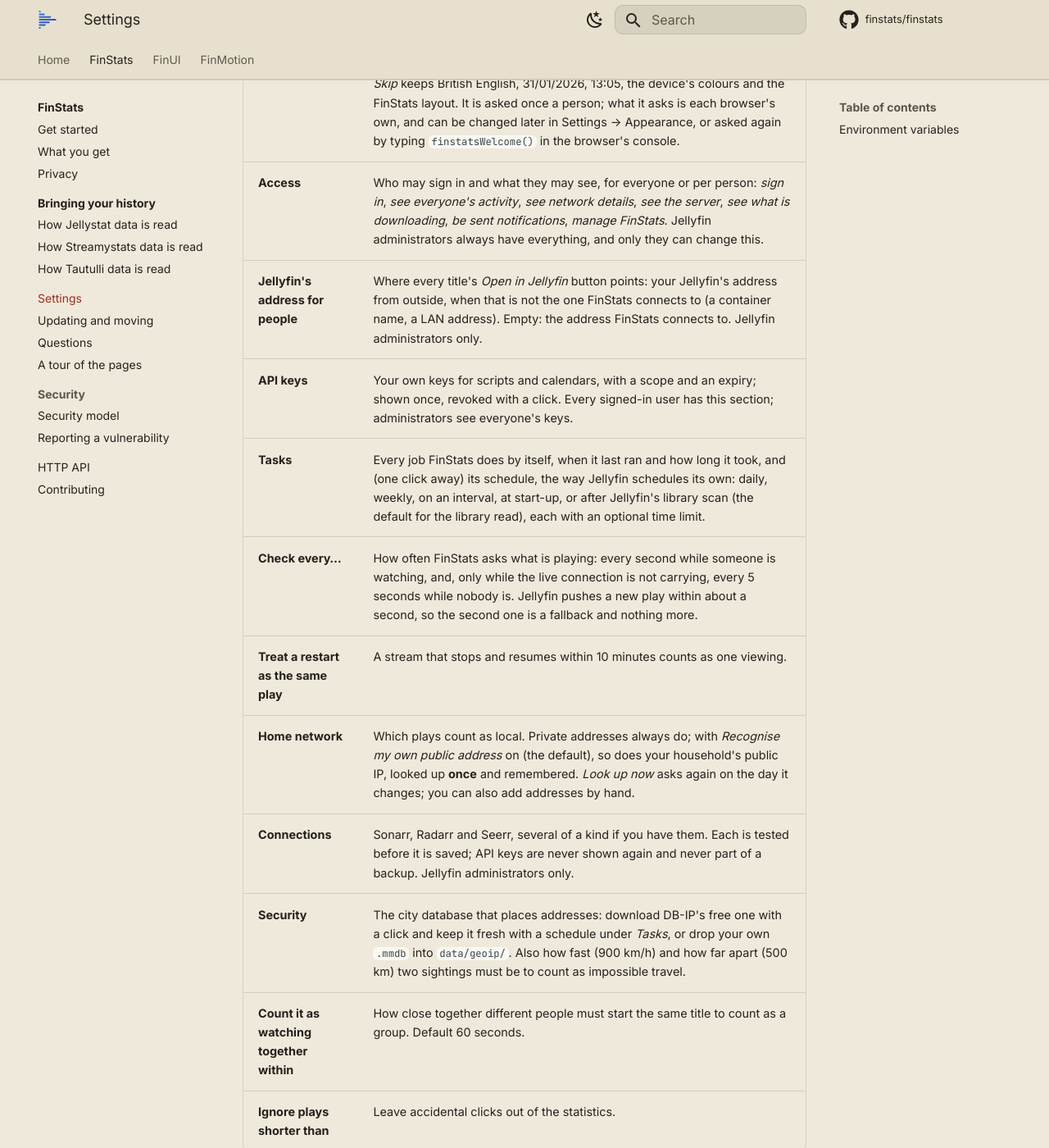
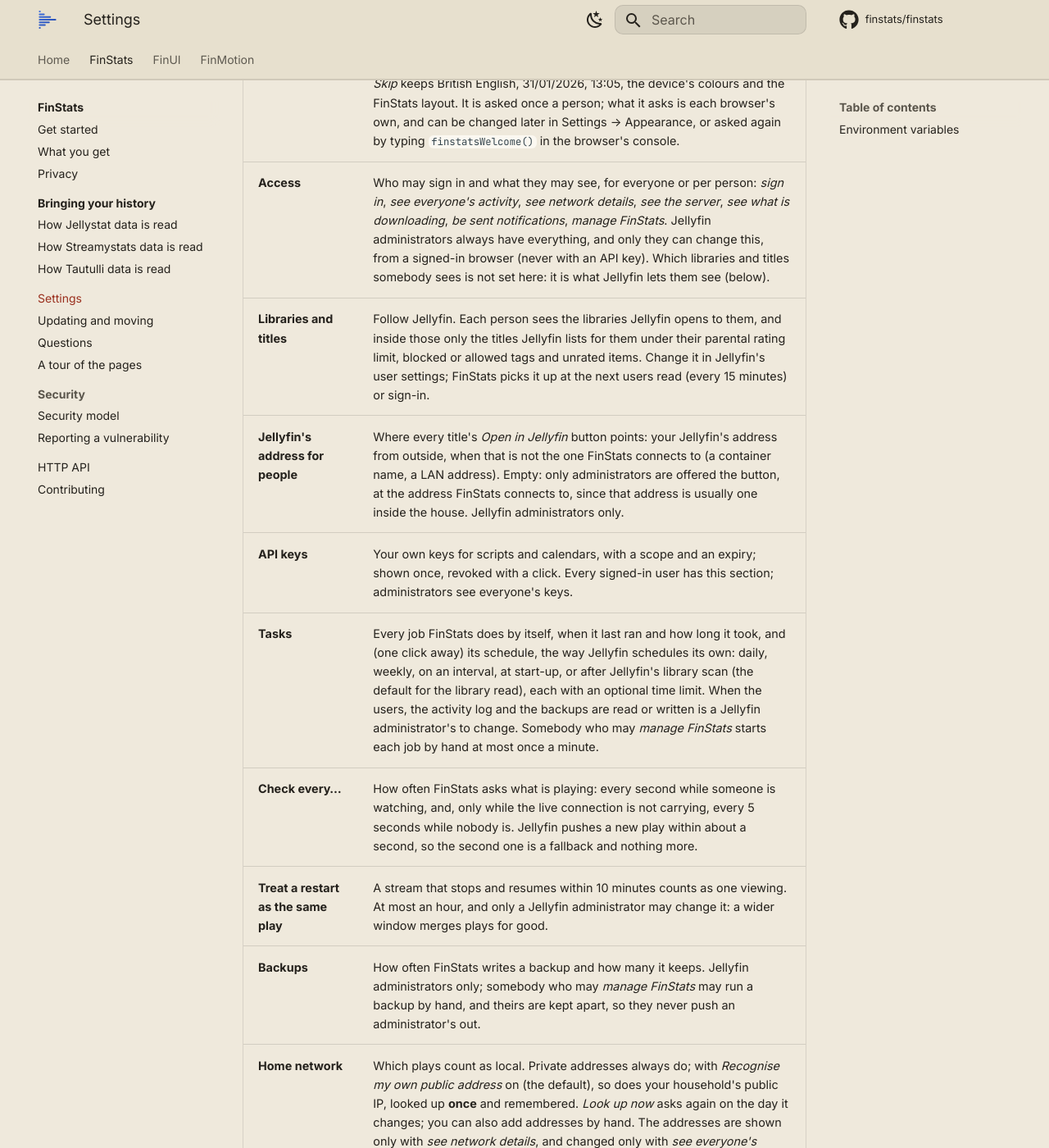
Before and after one commit to finstats/docs, an MkDocs documentation site: the page built from docs/finstats/settings.md, in a window 1280 px wide and 1400 px high, scrolled down 671 px. Shown: the whole window at 82% size. Built offline with MkDocs 1.6.1 and Material for MkDocs 9.7.7, drawn with Linux system fonts in a browser that asks for light colours; comment, search, counter and statistics services are not loaded; some of the changed text lies outside the part shown.

Commit message:
docs(finstats): settings say who may change them, and that library access follows Jellyfin
In 2.3.1 the backups, the merge window and the schedules of the users read, the activity log and the
backups are an administrator's, home addresses and travel rules take what the alerts take, and each
person sees the libraries and titles Jellyfin lets them see. FINSTATS_TRUST_PROXY takes a list of
proxies.

```diff
--- a/docs/finstats/settings.md
+++ b/docs/finstats/settings.md
@@ -7,15 +7,17 @@ Everything works out of the box. If you want to tune it, **Settings** in the app
 | **Language** | Settings → Appearance → Language, for this browser: British or American English, Norwegian Bokmål or Nynorsk, or Synnmørsk, the maintainer's own dialect from Søre Sunnmøre (all checked by the maintainer), or Danish, German, Spanish, Finnish, French, Hindi, Icelandic, Italian, Japanese, Korean, Dutch, Polish, Portuguese (Brazil), Russian, Swedish, Turkish, Ukrainian, or Chinese (Simplified or Traditional), which nobody here can check and may hold mistakes. Until you choose, FinStats follows the browser's own language, and anything it does not speak is American English; a text a language lacks is shown in English. Numbers, dates and units are written the language's way. |
 | **Date and time format** | Settings → Appearance, for this browser: a date written 31.01.2026, 31/01/2026, 31-01-2026, 01/31/2026, 2026-01-31, 2026.01.31 or 2026/01/31, and a time in 24 or 12 hours, with or without a leading zero. Until you choose, both are written the language's way. |
 | **The welcome** | The first time you sign in, on whichever browser, and at the end of setup, FinStats asks for this browser's language, date and time format, light or dark colours (or the device's), and layout, with a picture of each layout. *Skip* keeps British English, 31/01/2026, 13:05, the device's colours and the FinStats layout. It is asked once a person; what it asks is each browser's own, and can be changed later in Settings → Appearance, or asked again by typing `finstatsWelcome()` in the browser's console. |
-| **Access** | Who may sign in and what they may see, for everyone or per person: *sign in*, *see everyone's activity*, *see network details*, *see the server*, *see what is downloading*, *be sent notifications*, *manage FinStats*. Jellyfin administrators always have everything, and only they can change this. |
-| **Jellyfin's address for people** | Where every title's *Open in Jellyfin* button points: your Jellyfin's address from outside, when that is not the one FinStats connects to (a container name, a LAN address). Empty: the address FinStats connects to. Jellyfin administrators only. |
+| **Access** | Who may sign in and what they may see, for everyone or per person: *sign in*, *see everyone's activity*, *see network details*, *see the server*, *see what is downloading*, *be sent notifications*, *manage FinStats*. Jellyfin administrators always have everything, and only they can change this, from a signed-in browser (never with an API key). Which libraries and titles somebody sees is not set here: it is what Jellyfin lets them see (below). |
+| **Libraries and titles** | Follow Jellyfin. Each person sees the libraries Jellyfin opens to them, and inside those only the titles Jellyfin lists for them under their parental rating limit, blocked or allowed tags and unrated items. Change it in Jellyfin's user settings; FinStats picks it up at the next users read (every 15 minutes) or sign-in. |
+| **Jellyfin's address for people** | Where every title's *Open in Jellyfin* button points: your Jellyfin's address from outside, when that is not the one FinStats connects to (a container name, a LAN address). Empty: only administrators are offered the button, at the address FinStats connects to, since that address is usually one inside the house. Jellyfin administrators only. |
 | **API keys** | Your own keys for scripts and calendars, with a scope and an expiry; shown once, revoked with a click. Every signed-in user has this section; administrators see everyone's keys. |
-| **Tasks** | Every job FinStats does by itself, when it last ran and how long it took, and (one click away) its schedule, the way Jellyfin schedules its own: daily, weekly, on an interval, at start-up, or after Jellyfin's library scan (the default for the library read), each with an optional time limit. |
+| **Tasks** | Every job FinStats does by itself, when it last ran and how long it took, and (one click away) its schedule, the way Jellyfin schedules its own: daily, weekly, on an interval, at start-up, or after Jellyfin's library scan (the default for the library read), each with an optional time limit. When the users, the activity log and the backups are read or written is a Jellyfin administrator's to change. Somebody who may *manage FinStats* starts each job by hand at most once a minute. |
 | **Check every…** | How often FinStats asks what is playing: every second while someone is watching, and, only while the live connection is not carrying, every 5 seconds while nobody is. Jellyfin pushes a new play within about a second, so the second one is a fallback and nothing more. |
-| **Treat a restart as the same play** | A stream that stops and resumes within 10 minutes counts as one viewing. |
-| **Home network** | Which plays count as local. Private addresses always do; with *Recognise my own public address* on (the default), so does your household's public IP, looked up **once** and remembered. *Look up now* asks again on the day it changes; you can also add addresses by hand. |
+| **Treat a restart as the same play** | A stream that stops and resumes within 10 minutes counts as one viewing. At most an hour, and only a Jellyfin administrator may change it: a wider window merges plays for good. |
+| **Backups** | How often FinStats writes a backup and how many it keeps. Jellyfin administrators only; somebody who may *manage FinStats* may run a backup by hand, and theirs are kept apart, so they never push an administrator's out. |
+| **Home network** | Which plays count as local. Private addresses always do; with *Recognise my own public address* on (the default), so does your household's public IP, looked up **once** and remembered. *Look up now* asks again on the day it changes; you can also add addresses by hand. The addresses are shown only with *see network details*, and changed only with *see everyone's activity* as well, since they decide what the security alerts find. |
 | **Connections** | Sonarr, Radarr and Seerr, several of a kind if you have them. Each is tested before it is saved; API keys are never shown again and never part of a backup. Jellyfin administrators only. |
-| **Security** | The city database that places addresses: download DB-IP's free one with a click and keep it fresh with a schedule under *Tasks*, or drop your own `.mmdb` into `data/geoip/`. Also how fast (900 km/h) and how far apart (500 km) two sightings must be to count as impossible travel. |
+| **Security** | The city database that places addresses: download DB-IP's free one with a click and keep it fresh with a schedule under *Tasks*, or drop your own `.mmdb` into `data/geoip/`. Also how fast (900 km/h) and how far apart (500 km) two sightings must be to count as impossible travel. Both need what reading the Security page needs. |
 | **Count it as watching together within** | How close together different people must start the same title to count as a group. Default 60 seconds. |
 | **Ignore plays shorter than** | Leave accidental clicks out of the statistics. |
 
@@ -27,7 +29,7 @@ Everything works out of the box. If you want to tune it, **Settings** in the app
 | `FINSTATS_BIND` | `0.0.0.0:8080` | Address to listen on. |
 | `FINSTATS_DATA_DIR` | `/data` | Where the database and poster cache live. |
 | `PUID`, `PGID` | `1000` | The user and group FinStats runs as inside the container, and that will own the `data` folder. Set them to the owner of your files if that is not 1000. (`--user` works too; the folder must then already be writable for that user.) |
-| `FINSTATS_TRUST_PROXY` | off | Set to `1` behind a reverse proxy so sign-in rate limiting sees real client addresses: the last `X-Forwarded-For` entry, the one your proxy adds. |
+| `FINSTATS_TRUST_PROXY` | off | Behind a reverse proxy: the proxy's address or range (`172.18.0.2`, `172.18.0.0/16`; several separated by commas or spaces). Only from those peers are `X-Forwarded-For`, `X-Forwarded-Host` and `X-Forwarded-Proto` believed, and the client's address is the entry before your proxies', so the sign-in limit and the audit log see who really asked. `1` believes any peer on this machine or a private network, one hop. Off: nobody's headers are believed. An entry that is not an address or a range stops FinStats at start-up. |
 | `JELLYFIN_URL` + `JELLYFIN_API_KEY` | – | Skip the setup wizard. Set both or neither. |
 | `FINSTATS_PUBLIC_IP_URL` | – | Your own "what is my IP" service (any URL answering with the caller's address as plain text), used instead of the built-in ones. |
 | `FINSTATS_GEOIP_DB` | – | A city database (`.mmdb`, MaxMind format) to place addresses with, instead of the newest file in `data/geoip/`. |
```
